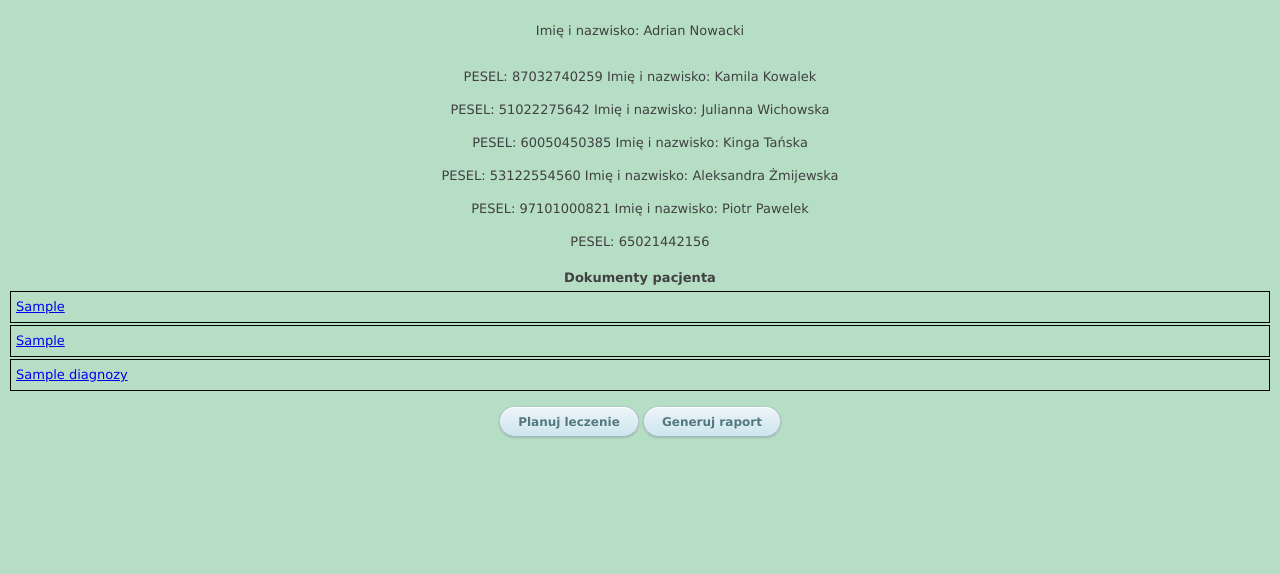
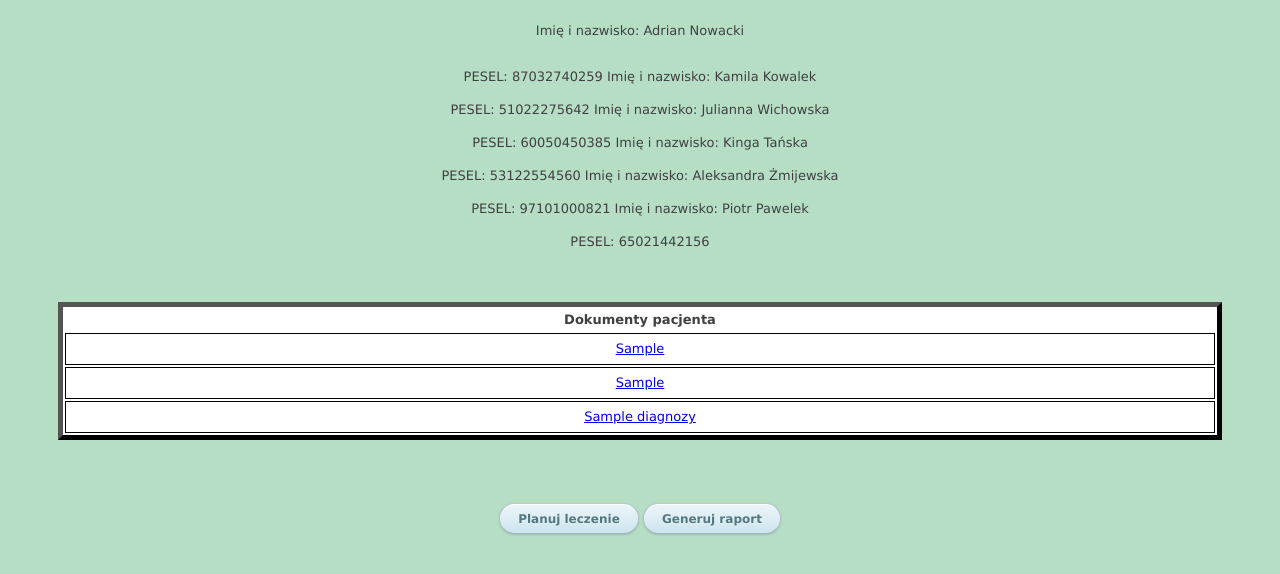
Before and after one commit to asiabachanowicz/Dokumentacja-Medyczna, a Django app: template mysite/templates/patient.html in a window 1280 px wide. Shown: the top 574 px of the page. Run offline with Django 3.2, Linux system fonts and the light colour scheme; data comes from the database, SQL or seed files in the repository; tables that the repository leaves empty hold one stand-in row (values such as "Sample post"); the template is opened without the code that fills it: values that come from a table or form of the project are taken from there, most other values are stand-ins (such as "Sample title", 1, 10 or a date in 2020).

Commit message:
Fix with documents table

```diff
--- a/mysite/templates/patient.html
+++ b/mysite/templates/patient.html
@@ -16,6 +16,7 @@
         PESEL: {{ p.pesel }}
     {% endfor %}
     </p>
+        <div class="myDiv" id="div1">
         <table>
     <th>Dokumenty pacjenta</th>
         {% for b in badania_mri %}
@@ -35,6 +36,7 @@
         {% endfor %}
     </tr>
 </table>
+        </div>
     <p class="submit" style="display: inline-block;"><input type="submit" id="patient" name="addDoc" value="Planuj leczenie" onClick="addDoc()"></p></div>
     <p class="submit" style="display: inline-block;"><input type="submit" id="patient" name="addDoc" value="Generuj raport" onClick="addDoc()"></p></div>
     </center>
```
